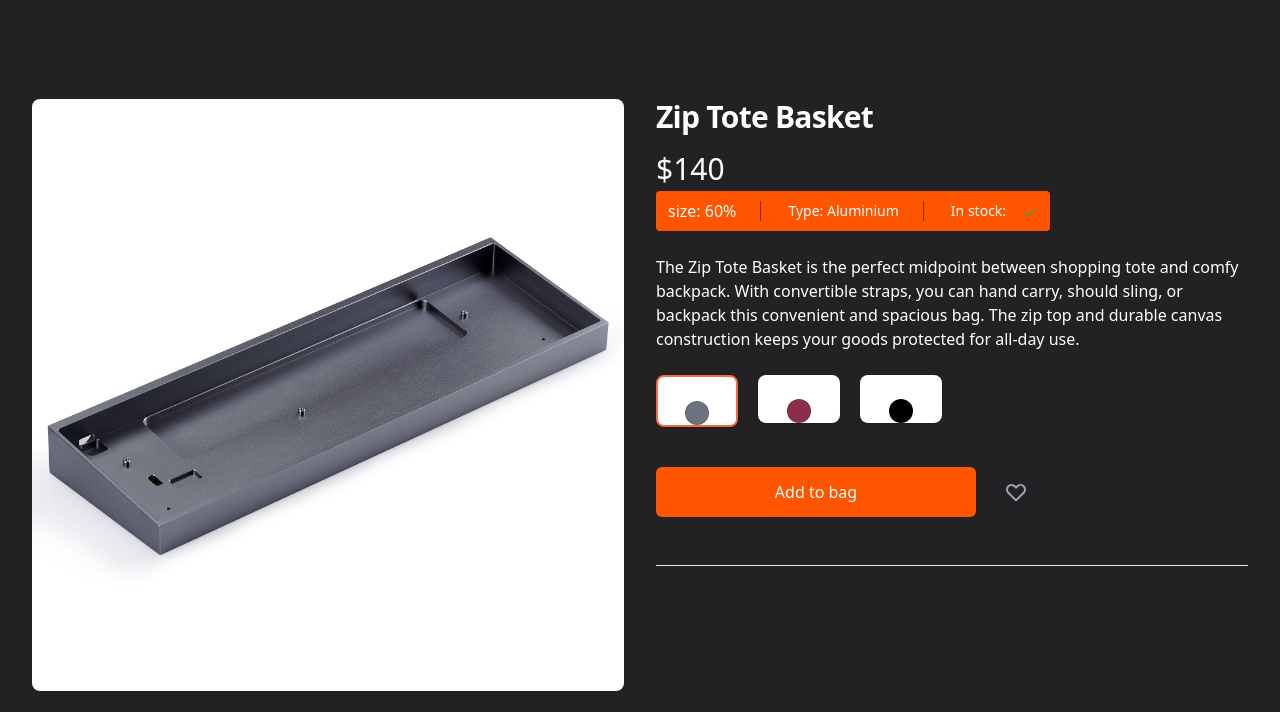
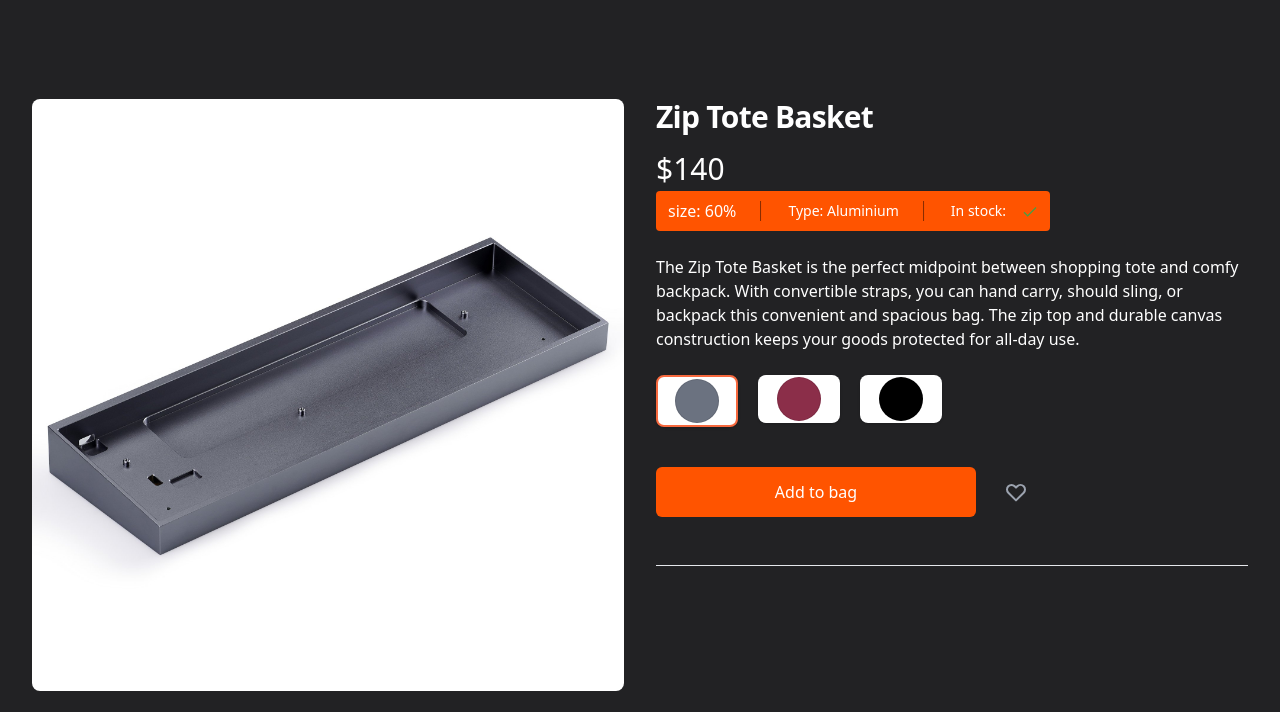
Before and after one commit to Custom-Key/keystoms-front-test, a website: page details.html in a window 1280 px wide. Shown: the part 87-799 px from the top of the page. Drawn offline with nearby package versions, Linux system fonts and the light colour scheme.

Commit message:
update shop and details

```diff
--- a/details.html
+++ b/details.html
@@ -303,27 +303,27 @@
             <div>
                 <h3 class="text-lg leading-6 font-medium text-gray-900"></h3>
                 <dl class="mt-3  grid grid-cols-6 gap-5 sm:grid-cols-6 border-orange">
-                  <div class="px-2 py-3 h-5 bg-white shadow rounded-lg overflow-hidden border-2 border-orange sm:p-6">
-                    <label class="-m-0.5 relative p-0.5 rounded-full flex items-center justify-center cursor-pointer focus:outline-none ring-gray-400">
+                  <div class="px-2 py-3 h-10 bg-white shadow rounded-lg overflow-hidden border-2 border-orange sm:p-6">
+                    <label class="-m-6 relative p-0.5 rounded-full flex items-center justify-center cursor-pointer focus:outline-none ring-gray-400">
                         <input type="radio" name="color-choice" value="White" class="sr-only" aria-labelledby="color-choice-1-label">
                         <span id="color-choice-1-label" class="sr-only"> White </span>
-                        <span aria-hidden="true" class="mb-25 h-6 w-6 bg-gray-500 inset-x-0 top-0 border border-black border-opacity-10 rounded-full"></span>
+                        <span aria-hidden="true" class="mb-25 h-11 w-11 bg-gray-500 inset-x-0 top-0 border border-black border-opacity-10 rounded-full"></span>
                       </label>
                   </div>
 
                   <div class="px-2 py-3 h-5 bg-white shadow rounded-lg overflow-hidden sm:p-6">
-                    <label class="-m-0.5 relative p-0.5 rounded-full flex items-center justify-center cursor-pointer focus:outline-none ring-gray-400">
+                    <label class="-m-6 relative p-0.5 rounded-full flex items-center justify-center cursor-pointer focus:outline-none ring-gray-400">
                         <input type="radio" name="color-choice" value="White" class="sr-only" aria-labelledby="color-choice-1-label">
                         <span id="color-choice-1-label" class="sr-only"> White </span>
-                        <span aria-hidden="true" class="h-6 w-6 bg-solarred border border-black border-opacity-10 rounded-full"></span>
+                        <span aria-hidden="true" class="h-11 w-11 bg-solarred border border-black border-opacity-10 rounded-full"></span>
                       </label>
                   </div>
 
                   <div class="px-2 py-3 h-5 bg-white shadow rounded-lg overflow-hidden sm:p-6">
-                    <label class="-m-0.5  p-0.5 rounded-full flex items-center justify-center cursor-pointer focus:outline-none ring-gray-500">
+                    <label class="-m-6  p-0.5 rounded-full flex items-center justify-center cursor-pointer focus:outline-none ring-gray-500">
                         <input type="radio" name="color-choice" value="Washed Gray" class="sr-only" aria-labelledby="color-choice-2-label">
                         <span id="color-choice-2-label" class="sr-only"> Washed Gray </span>
-                        <span aria-hidden="true" class="h-6 w-6 bg-black border border-black border-opacity-10 rounded-full"></span>
+                        <span aria-hidden="true" class="h-11 w-11 bg-black border border-black border-opacity-10 rounded-full"></span>
                       </label>
                   </div>
                 </dl>
```
Also changed, not shown: shop.html (+12 -1 lines).
